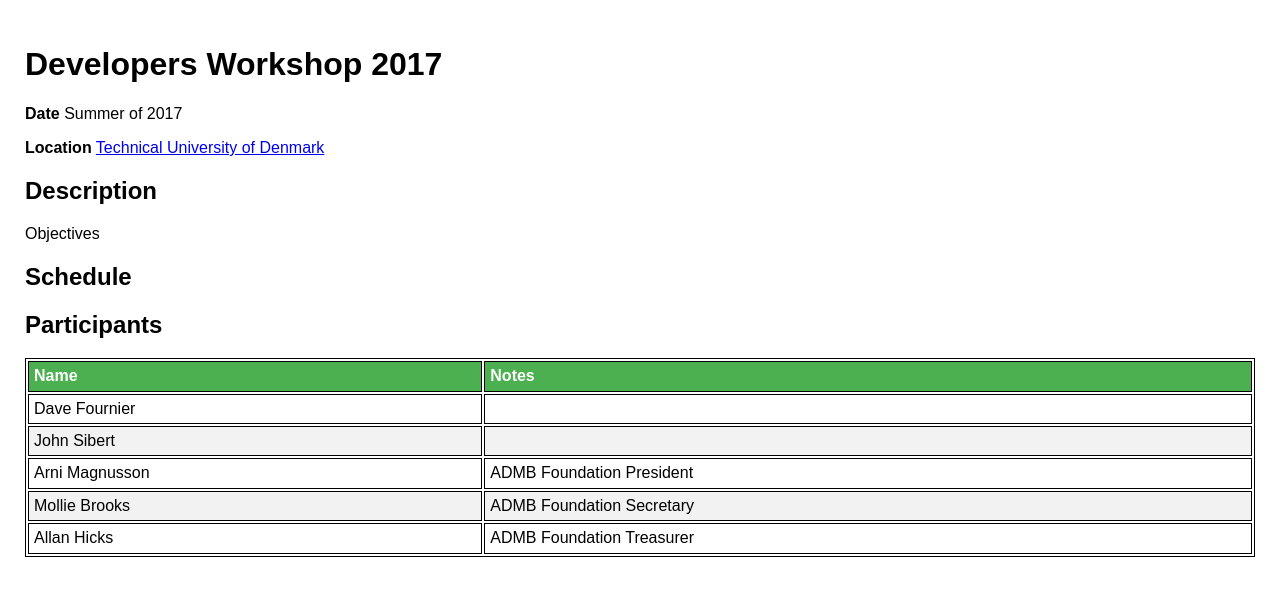
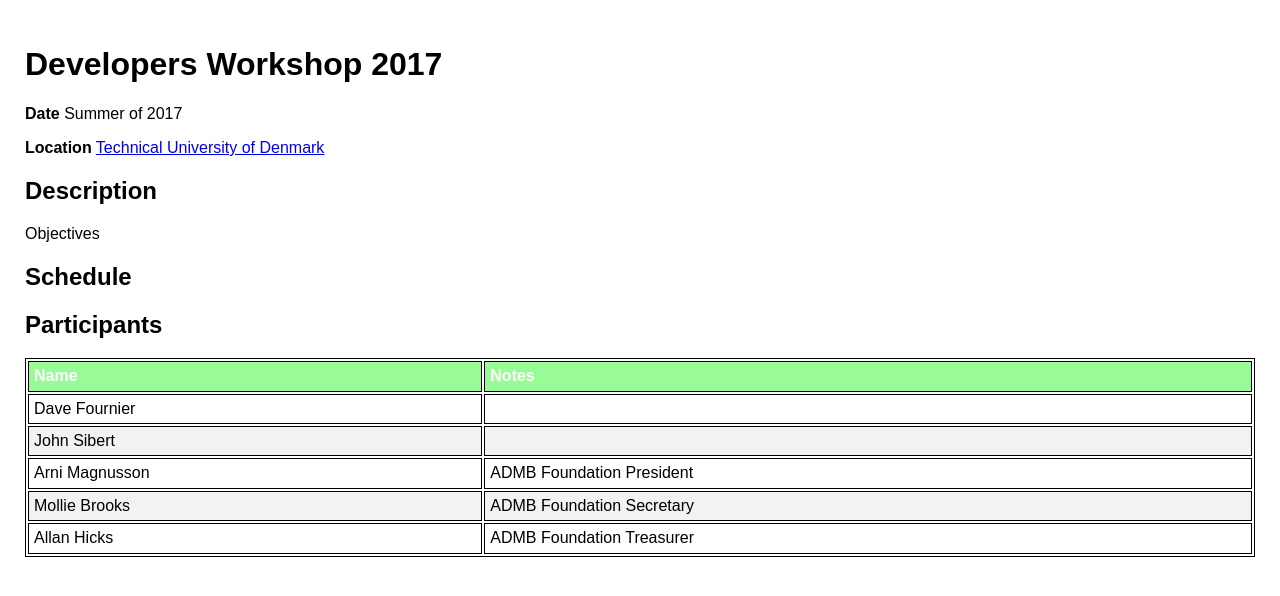
Before and after one commit to TMB-ADMB-Workshops/DevelopersWorkshop2017, a Jekyll site: the page built from agenda.md, in a window 1280 px wide. Shown: the top 596 px of the page. Built offline with Jekyll 4.4.1, drawn with Linux system fonts in a browser that asks for light colours; nearby versions of some CDN libraries.

Commit message:
more style.

```diff
--- a/_layouts/default.html
+++ b/_layouts/default.html
@@ -22,7 +22,7 @@ td {
   padding: 5px;
 }
 th {
-  background-color: #4CAF50;
+  background-color: #98FB98;
   color: white;
   text-align: left;
   padding: 5px;
```
